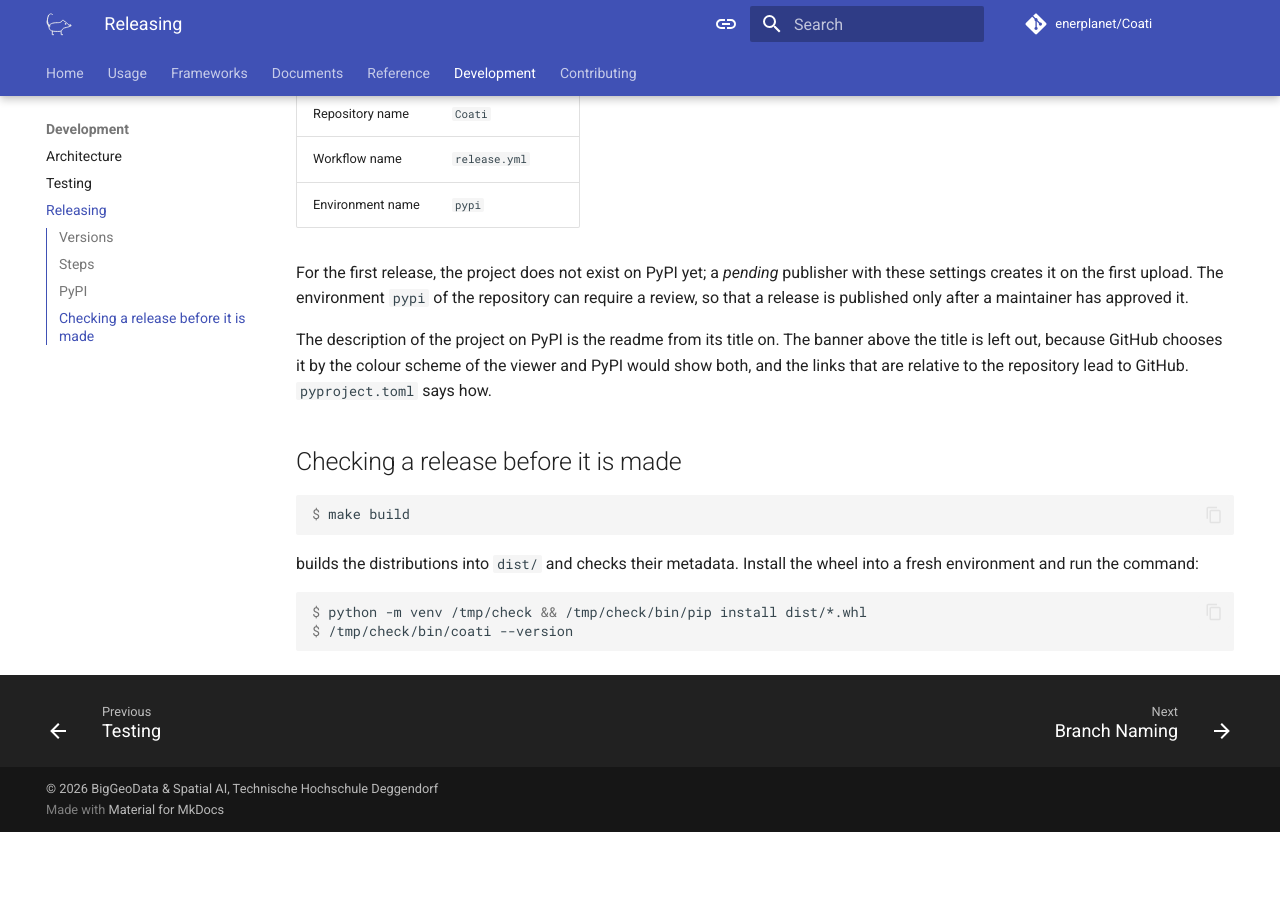
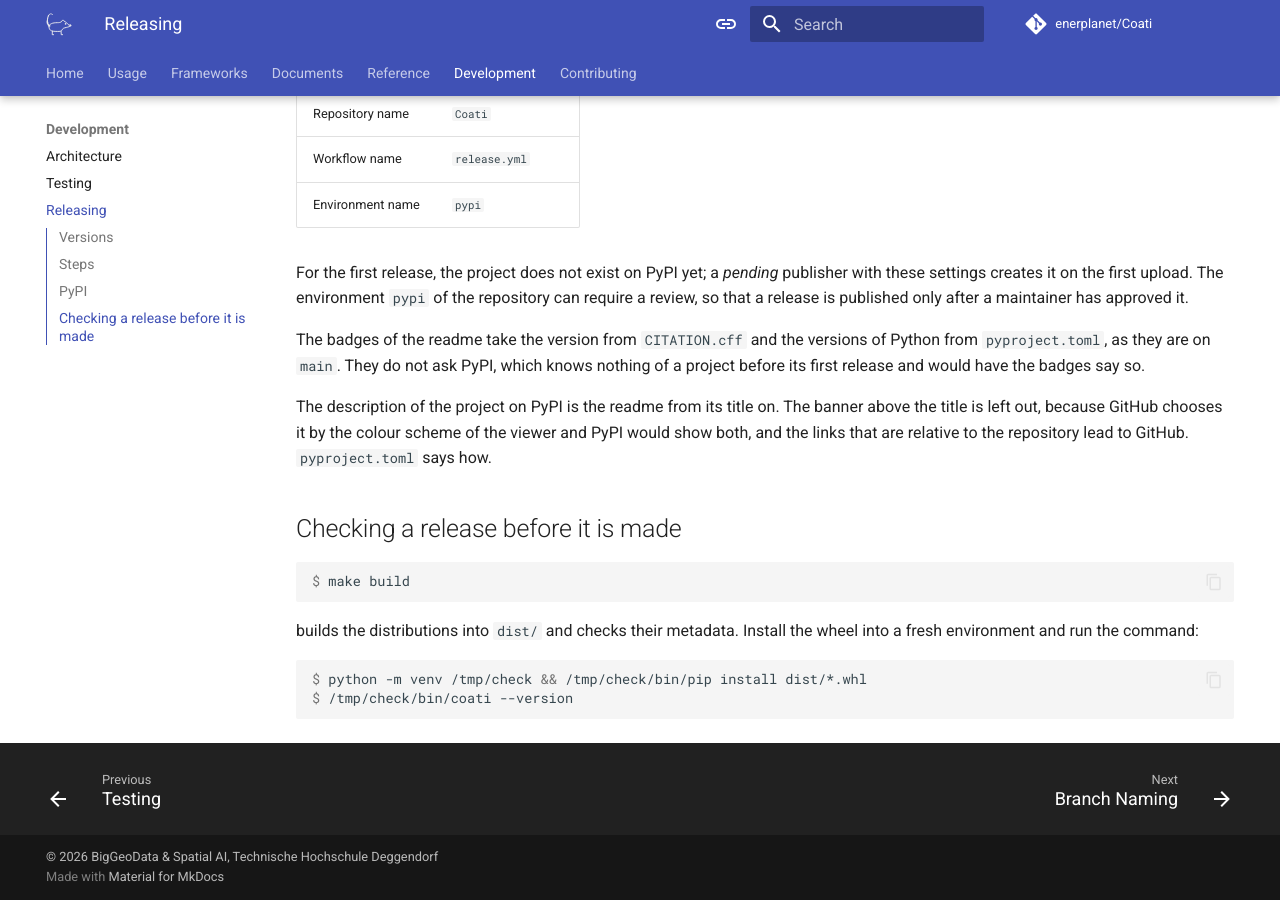
Before and after one commit to enerplanet/Coati, an MkDocs documentation site: the page built from docs/development/releasing.md, in a window 1280 px wide and 900 px high, scrolled down 1435 px. Built offline with MkDocs 1.6.1 and Material for MkDocs 9.7.7, drawn with Linux system fonts in a browser that asks for light colours; comment, search, counter and statistics services are not loaded; before the commit the page ends 2267 px from its top, so only the background shows below that.

Commit message:
docs(readme): show badges that do not ask PyPI
The badges of the version and of the versions of Python asked PyPI about
the package, which PyPI does not know before the first release: both
said "package or version not found".

Take the version from CITATION.cff and the versions of Python from
pyproject.toml, as they are on main. The badges then say what the
repository says, released or not.

```diff
--- a/docs/development/releasing.md
+++ b/docs/development/releasing.md
@@ -63,6 +63,11 @@ publisher with these settings creates it on the first upload. The
 environment `pypi` of the repository can require a review, so that a
 release is published only after a maintainer has approved it.
 
+The badges of the readme take the version from `CITATION.cff` and the
+versions of Python from `pyproject.toml`, as they are on `main`. They do not
+ask PyPI, which knows nothing of a project before its first release and
+would have the badges say so.
+
 The description of the project on PyPI is the readme from its title on. The
 banner above the title is left out, because GitHub chooses it by the colour
 scheme of the viewer and PyPI would show both, and the links that are
```
Also changed, not shown: README.md (+2 -2 lines), 1 other file.
